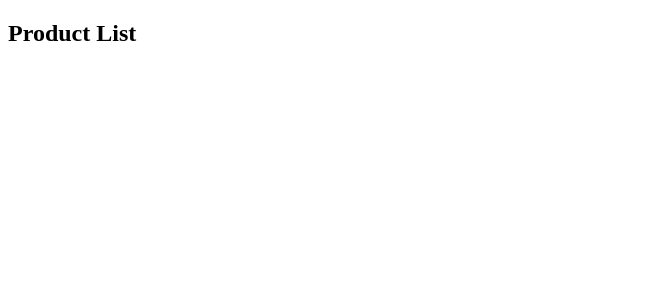
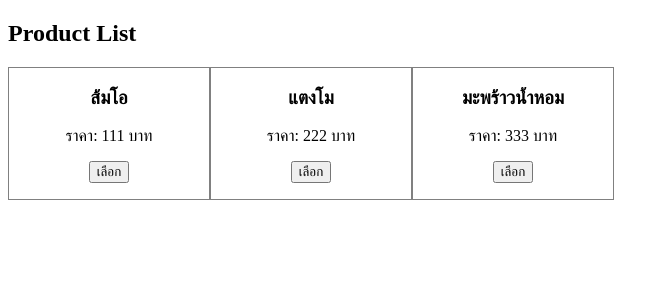
Before and after one commit to kritdev/angular_lab, an Angular app: page / in a window 1280 px wide. Shown: the top 300 px of the page, without its empty margins (0-669 px from the left). Built offline with nearby package versions, Linux system fonts and the light colour scheme.

Commit message:
BackendService - create product array

```diff
--- a/src/app/backend.service.ts
+++ b/src/app/backend.service.ts
@@ -9,7 +9,20 @@ export class BackendService {
   constructor() { }
 
   getProducts(): Product[] {
-    return [];
+    return [
+      {
+        name: 'ส้มโอ',
+        price: 111
+      },
+      {
+        name: 'แตงโม',
+        price: 222
+      },
+      {
+        name: 'มะพร้าวนํ้าหอม',
+        price: 333
+      }
+    ];
   }
 
   getProductById (productId: number): Product {
```
